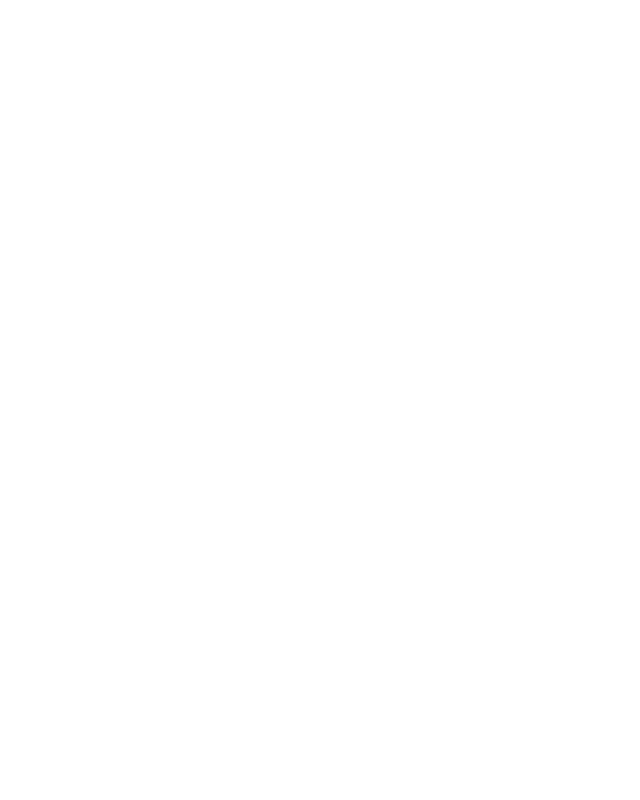
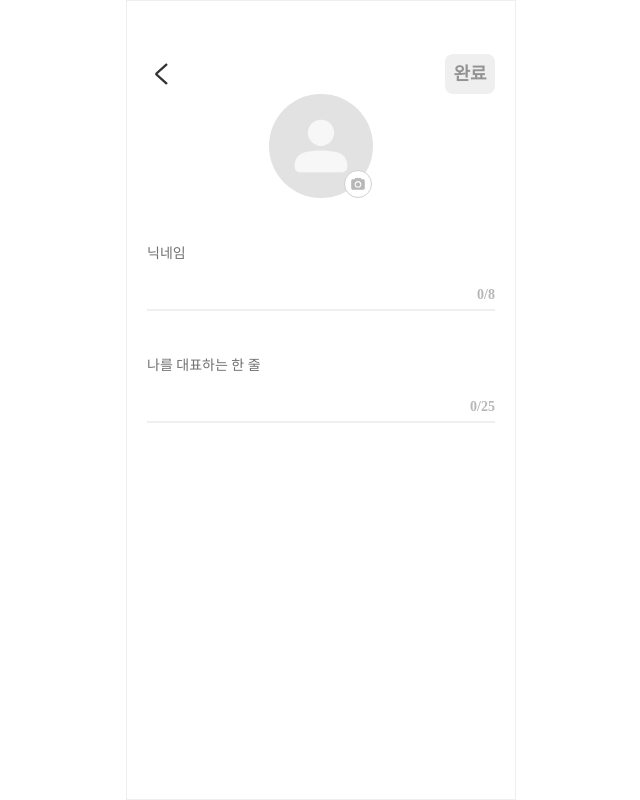
Before and after one commit to G-E-E-K-S/GEEKS-FE, a React (Create React App) app: page /editprofile in a window 1280 px wide. Before the commit this address had no page. Shown: the whole page, without its empty margins (319-959 px from the left). Built offline with nearby package versions, Linux system fonts and the light colour scheme; a web font is replaced by a local one.

Commit message:
Add edit profile page

```diff
--- a/src/App.js
+++ b/src/App.js
@@ -2,7 +2,7 @@ import { Route, BrowserRouter as Router, Routes } from "react-router-dom";
 import {Intro, Welcome, InputEmail, InputCode, Password, NickName, QuesText, Major, Gender, Dormitory, FinalPage} from './pages/Join/Index';
 import Home from './pages/Main/Home';
 import LiveRule from "./pages/Main/LiveRule";
-import { MyPage, LifeStyles } from './pages/MyPage/Index';
+import { MyPage, LifeStyles, EditProfile } from './pages/MyPage/Index';
 function App() {
   return (
     <div>
@@ -23,6 +23,7 @@ function App() {
           <Route path="/liverule" element={<LiveRule/>} />
           <Route path="/mypage" element={<MyPage/>} />
           <Route path="/lifestyle" element={<LifeStyles/>} />
+          <Route path="/editprofile" element={<EditProfile/>} />
         </Routes>
       </Router>
     </div>
--- a/src/components/Common/CommonStyle.js
+++ b/src/components/Common/CommonStyle.js
@@ -34,3 +34,8 @@ export const ScreenJoin = styled.div`
 export const Flex = styled.div`
   display:flex;
 `
+
+export const SpaceBetween = styled.div`
+  display: flex;
+  justify-content: space-between;
+`;
--- /dev/null
+++ b/src/components/Main/InputSelf.js
@@ -0,0 +1,58 @@
+import React, { useState, useRef } from "react";
+import styled from "styled-components";
+
+const Flex = styled.div`
+  display: flex;
+  width: 100%;
+  justify-content: space-between;
+  border-bottom: 2px solid #efefef;
+`;
+const InputNickName = styled.input`
+  width: 100%;
+  border: none;
+  outline: none;
+  height: 47px;
+  padding: 7px 0px 8px 0px;
+
+  color: #333;
+  font-size: 18px;
+  font-style: normal;
+  font-weight: 600;
+  &::-webkit-inner-spin-button {
+    -webkit-appearance: none;
+  }
+`;
+
+const LetterLen = styled.div`
+  color: #b7b7b7;
+  font-size: 14px;
+  font-style: normal;
+  font-weight: 600;
+  line-height: 18px; /* 128.571% */
+  margin-top: 24px;
+`;
+const InputSelf = (props) => {
+  const [inputVal, setInputVal] = useState("");
+  const letterCnt = useRef(0);
+
+  const handleInputChange = (e) => {
+    const value = e.target.value;
+    setInputVal(value);
+    const length = value.length;
+    letterCnt.current = length;
+  };
+
+  return (
+    <Flex>
+      <InputNickName
+        value={inputVal}
+        onChange={handleInputChange}
+        maxLength={props.totalLen}
+      />
+      <LetterLen>
+        {letterCnt.current}/{props.totalLen}
+      </LetterLen>
+    </Flex>
+  );
+};
+export default InputSelf;
--- a/src/components/Main/UserInfo.js
+++ b/src/components/Main/UserInfo.js
@@ -1,4 +1,5 @@
 import React from "react";
+import { Link } from "react-router-dom";
 import * as c from '../Common/CommonStyle';
 import styled from "styled-components";
 
@@ -56,7 +57,9 @@ const UserInfo = (props) => {
           </>
         </UserInfos>
       </c.Flex>
-      <Edit>수정</Edit>
+      <Link to={'/editprofile'}>
+        <Edit>수정</Edit>
+      </Link>
     </Users>
   );
 };
--- /dev/null
+++ b/src/pages/MyPage/EditProfile.js
@@ -0,0 +1,84 @@
+import React from "react";
+import styled from "styled-components";
+import * as c from "../../components/Common/CommonStyle";
+import GoBack from "../../components/Join/GoBack";
+import InputSelf from "../../components/Main/InputSelf";
+import Profile from "../../assets/img/MyPage/basicProfile.svg";
+import Camera from "../../assets/img/MyPage/camera.svg";
+
+const Finish = styled.div`
+  margin-top: 6.64vh;
+  display: flex;
+  justify-content: center;
+  align-items: center;
+  border-radius: 8px;
+  height: 40px;
+  width: 50px;
+  background: #efefef;
+  color: #949494;
+
+  font-size: 18px;
+  font-style: normal;
+  font-weight: 600;
+  line-height: 24px; /* 133.333% */
+`;
+const UploadProfile = styled.div`
+  width: 100%;
+  display: flex;
+  justify-content: center;
+  align-items: center;
+  position: relative;
+`;
+const ProfileImg = styled.img`
+  width: 104px;
+  height: 104px;
+`;
+const CameraIcons = styled.div`
+  position: absolute;
+  bottom: 0px;
+  right: 123px;
+  z-index: 10;
+  display: flex;
+  justify-content: center;
+  align-items: center;
+  width: 28px;
+  height: 28px;
+  background: #fff;
+  border: 1px solid #d0d0d0;
+  border-radius: 50%;
+  cursor: pointer;
+`;
+const SubTitle = styled.div`
+  margin-top: 5.45vh;
+  color: #707070;
+  font-size: 14px;
+  font-style: normal;
+  font-weight: 500;
+`;
+const EditProfile = () => {
+  return (
+    <c.Totalframe>
+      <c.ScreenComponent>
+        <c.SubScreen>
+          <c.SpaceBetween>
+            <GoBack />
+            <Finish>완료</Finish>
+          </c.SpaceBetween>
+          <UploadProfile>
+            <ProfileImg src={Profile} />
+            <CameraIcons>
+              <img src={Camera} />
+            </CameraIcons>
+          </UploadProfile>
+          {/* input nickname */}
+          <SubTitle>닉네임</SubTitle>
+          <InputSelf totalLen={8}/>
+          {/* input introduce self */}
+          <SubTitle>나를 대표하는 한 줄</SubTitle>
+          <InputSelf totalLen={25}/>
+        </c.SubScreen>
+      </c.ScreenComponent>
+    </c.Totalframe>
+  );
+};
+export default EditProfile;
--- a/src/pages/MyPage/Index.js
+++ b/src/pages/MyPage/Index.js
@@ -1,5 +1,6 @@
 import MyPage from './MyPage';
 import LifeStyles from './LifeStyles';
+import EditProfile from './EditProfile';
 
 
-export { MyPage, LifeStyles };
+export { MyPage, LifeStyles, EditProfile };
```
Also changed, not shown: src/assets/img/MyPage/camera.svg (added).
